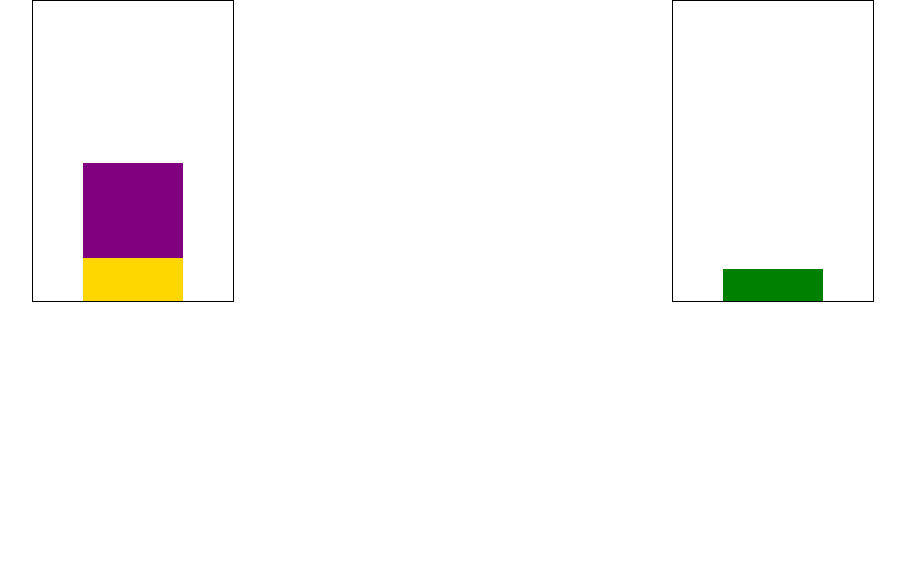
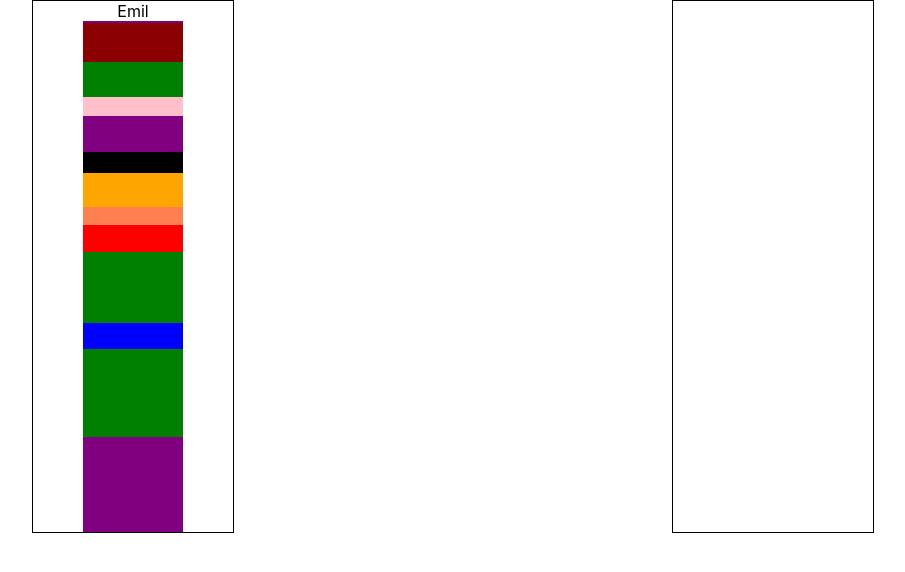
Before and after one commit to EmilS2019/fortheater, a React (Create React App) app in the folder website/: page / in a window 1280 px wide. Shown: the top 572 px of the page, without its empty margins (187-1092 px from the left). Built offline with nearby package versions, Linux system fonts and the light colour scheme.

Commit message:
Worked on Graphs

```diff
--- a/website/src/App.js
+++ b/website/src/App.js
@@ -14,8 +14,8 @@ function App() {
 		<App>
 			{/* <Graphs /> */}
 			{/* <Names names={['Emil', 'Någon', 'Person1']} /> */}
-			<Graph graphPieces={[0, 1, 2]} />
-			<Graph graphPieces={[0, 3]} />
+			<Graph name={"Emil"} graphPieces={[1, 2, 3, 4, 5, 6, 7, 8, 9, 10, 11, 12, 13, 14, 15, 16]} />
+			<Graph graphPieces={[]} />
 		</App>
 	)
 }
--- a/website/src/Components/Graph.js
+++ b/website/src/Components/Graph.js
@@ -1,7 +1,6 @@
 import React, { Component } from 'react'
 import GraphPiece from './GraphPiece'
 import styled from 'styled-components'
-import Name from './Name'
 
 export default class Graph extends Component {
 	constructor(props) {
@@ -25,6 +24,7 @@ export default class Graph extends Component {
 
 		return <Graph className="Name">
 		{graphPieces}
+		{this.props.name}
 		</Graph>
 	}
 }
--- a/website/src/Components/graphpieces.json
+++ b/website/src/Components/graphpieces.json
@@ -1,10 +1,4 @@
 [
-	{
-		"index": 0,
-		"actor": "",
-		"size": 0,
-		"color": "white"
-	},
 	{
 		"index": 1,
 		"size": 43.0,
@@ -105,7 +99,7 @@
 		"index": 17,
 		"size": 2.0,
 		"actor":"DEN ANDRA DROTTNINGEN",
-		"color": "green"
+		"color": "purple"
 	}
 
 ]
```
